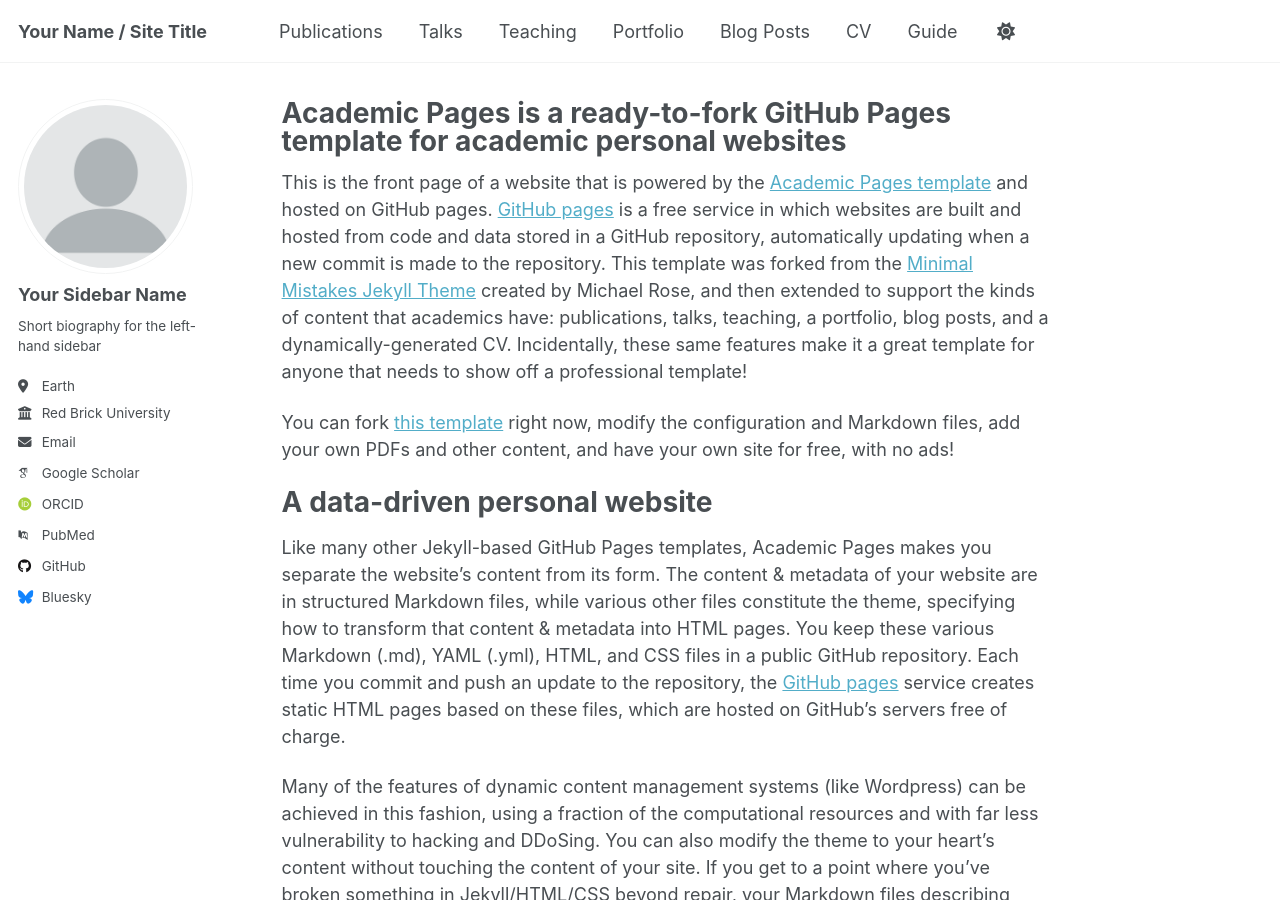
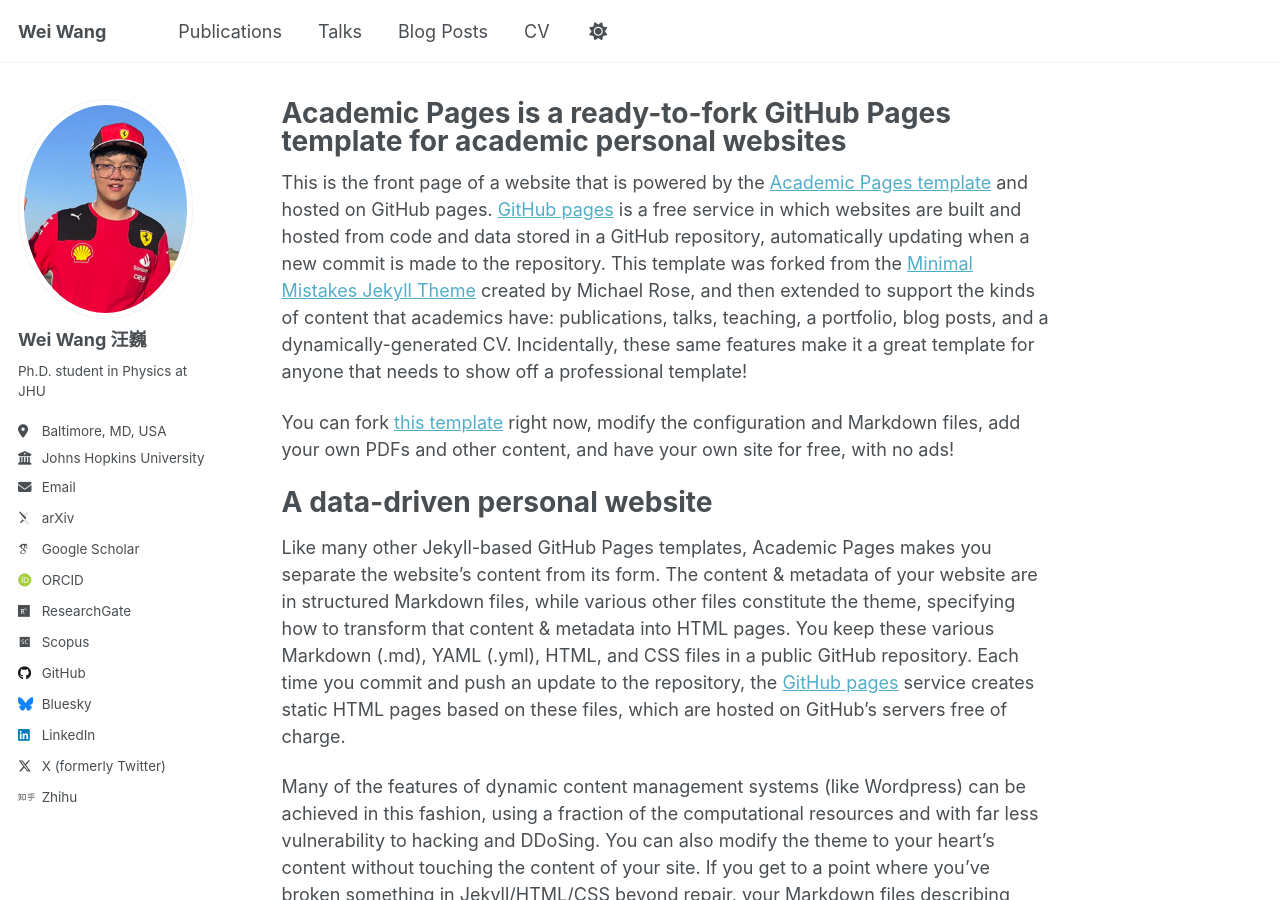
Before and after one commit to wwang721/academicpages, a Jekyll site: the page built from _pages/about.md, in a window 1280 px wide and 900 px high. Built offline with Jekyll 4.4.1, drawn with Linux system fonts in a browser that asks for light colours; some web fonts are replaced; a script that is not in the unit is left out.

Commit message:
:tada: Initialize my page

```diff
--- a/_config.yml
+++ b/_config.yml
@@ -9,11 +9,11 @@
 # Basic Site Settings
 locale                   : "en-US"
 site_theme               : "default" # Currently available options are "default", "air"
-title                    : "Your Name / Site Title"
+title                    : "Wei Wang"
 title_separator          : "-"
 name                     : &name "Your Name"
 description              : &description "Your Name's academic portfolio"   # Update this with a general description of your site, this is the default if not overridden by a page
-url                      : https://academicpages.github.io # The base hostname & protocol for your site e.g. "https://[your GitHub username].github.io",
+url                      : https://wwang721.github.io/academicpages # The base hostname & protocol for your site e.g. "https://[your GitHub username].github.io",
                                                            # or if you already have some other page hosted on Github then use "https://[your GitHub username].github.io/[Your Repo Name]"
 baseurl                  : "" # the subpath of your site, e.g. "/blog"
 repository               : "academicpages/academicpages.github.io"
@@ -23,47 +23,47 @@ repository               : "academicpages/academicpages.github.io"
 #               Additional customization can be done by editing /_includes/author-profile.html
 author:
   # Biographic information
-  avatar           : "profile.png"
-  name             : "Your Sidebar Name"
+  avatar           : "2023usgp.png"
+  name             : "Wei Wang 汪巍"
   pronouns         : # example: "she/her"
-  bio              : "Short biography for the left-hand sidebar"
-  location         : "Earth"
-  employer         : "Red Brick University"
+  bio              : "Ph.D. student in Physics at JHU"
+  location         : "Baltimore, MD, USA"
+  employer         : "Johns Hopkins University"
   uri              : # URL
-  email            : "none@example.org"
+  email            : "wei.wang@jhu.edu"
 
   # Academic websites
   academia         : # URL
-  arxiv            : # URL - Update with the correct link to your profile
-  googlescholar    : "https://scholar.google.com/citations?user=PS_CX0AAAAAJ"
+  arxiv            : "https://arxiv.org/a/wang_w_12.html" # URL - Update with the correct link to your profile
+  googlescholar    : "https://scholar.google.com/citations?user=zvd30L4AAAAJ"
   inspire-hep      : # URL
   impactstory      : # URL
-  orcid            : "https://orcid.org/yourorcidurl"
+  orcid            : "https://orcid.org/0000-0002-0053-1069"
   semantic         : # URL
-  pubmed           : "https://www.ncbi.nlm.nih.gov/pubmed/?term=john+snow"
-  researchgate     : # URL
-  scopus           : # URL
+  pubmed           : # "https://www.ncbi.nlm.nih.gov/pubmed/?term=john+snow"
+  researchgate     : "https://www.researchgate.net/profile/Wei-Wang-436"
+  scopus           : "https://www.scopus.com/authid/detail.uri?authorId=57672105300" # URL
 
   # Repositories and software development
   bitbucket        : # Username - Update with your username on the site
   codepen          : # Username
   dribbble         : # Username
-  github           : "academicpages"
+  github           : "wwang721"
   kaggle           : # Username
-  stackoverflow    : # User number or user number and name (i.e., use "1" or "1/jeff-atwood")
+  stackoverflow    : # "23667967/wei-wang" # User number or user number and name (i.e., use "1" or "1/jeff-atwood")
 
   # Social media
   artstation       : # Username
-  bluesky          : "bsky.app" # Replace this with you Bluesky username
+  bluesky          : "wwang721.bsky.social" # Replace this with you Bluesky username
   facebook         : # Username
   flickr           : # Username
   foursquare       : # Username
   goodreads        : # Username
   google_plus      : # Username
   keybase          : # Username
-  instagram        : # Username
+  instagram        : # "wwang721" # Username
   lastfm           : # Username
-  linkedin         : # Username
+  linkedin         : "wei-wang-6410ba224" # Username
   mastodon         : # URL
   medium           : # URL
   pinterest        : # Username
@@ -71,13 +71,13 @@ author:
   steam            : # Username
   telegram         : # URL
   tumblr           : # Username
-  twitter          : # Username for X / Twitter
+  twitter          : "wwang721"
   vine             : # Username
   weibo            : # Username
   wikipedia        : # Username
   xing             : # Username
   youtube          : # Username
-  zhihu            : # Username
+  zhihu            : "No_No721" # Username
 
 # Publication Category - The following the list of publication categories and their headings
 publication_category:
```
Also changed, not shown: _data/navigation.yml (+6 -6 lines), images/2023usgp.png (added), 2 other files.
